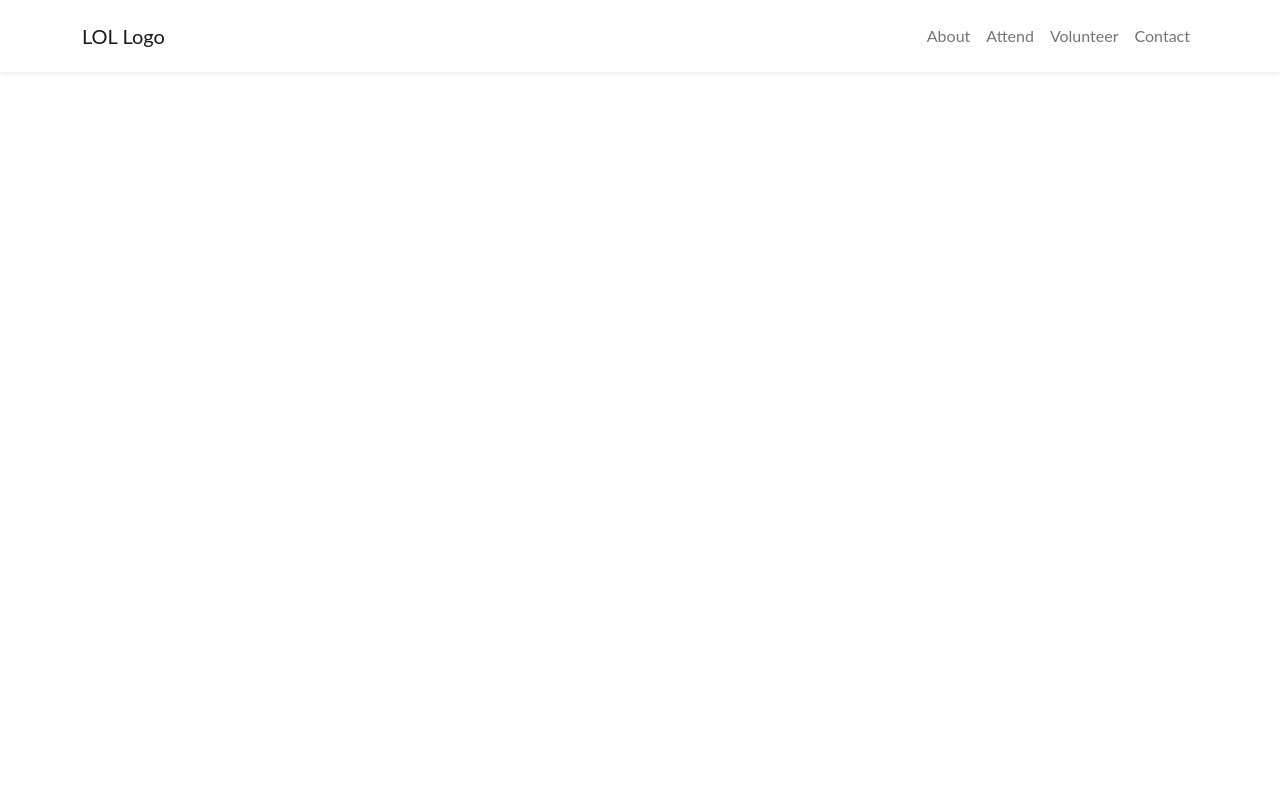
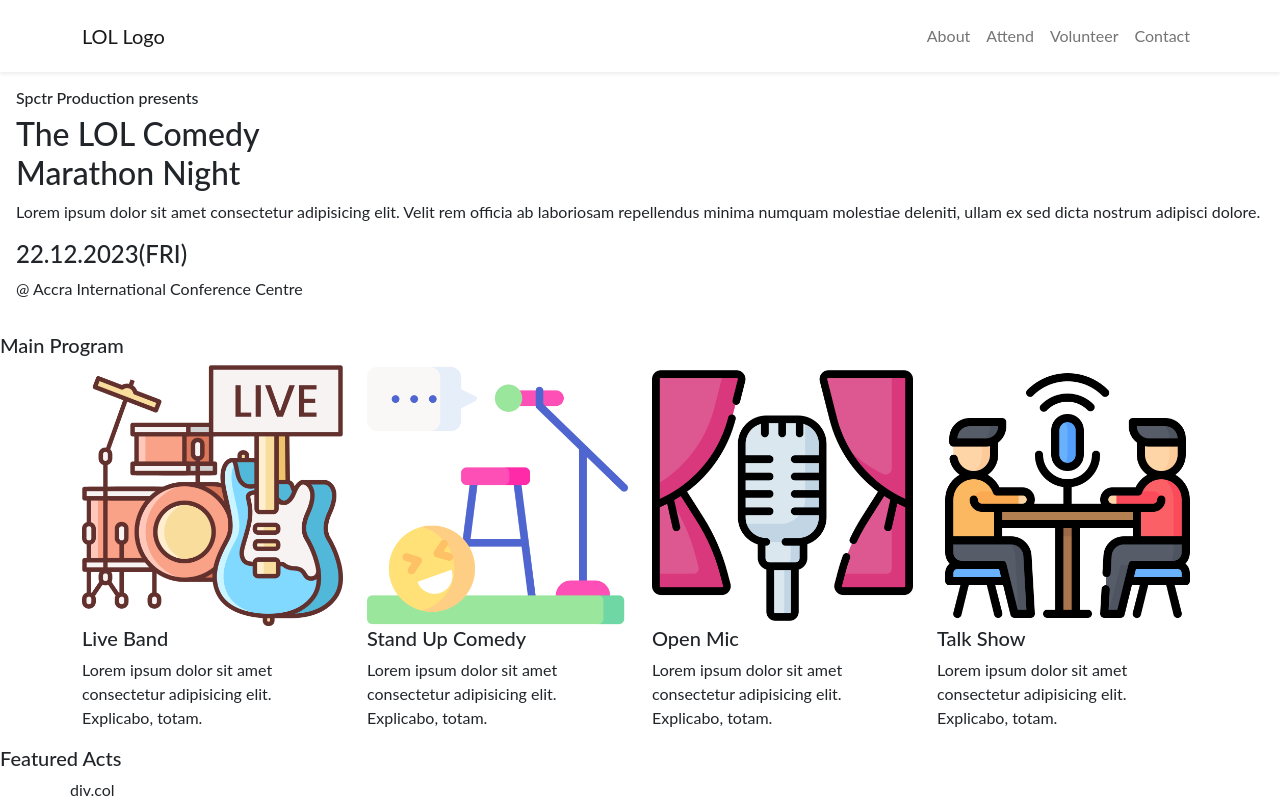
Before and after one commit to Baayeh/lol-concert, a website: page index.html in a window 1280 px wide. Drawn offline with nearby package versions, Linux system fonts and the light colour scheme; a web font is replaced by a local one.

Commit message:
Added the content for the program lists section

```diff
--- a/index.html
+++ b/index.html
@@ -40,7 +40,61 @@
           </div>
         </div>
       </nav>
+
+      <!-- Header Content -->
+      <section id="header-content" class="p-3">
+        <h6>Spctr Production presents</h6>
+        <h2>The LOL Comedy <br /> Marathon Night</h2>
+        <p>Lorem ipsum dolor sit amet consectetur adipisicing elit. Velit rem officia ab laboriosam repellendus minima numquam molestiae deleniti, ullam ex sed dicta nostrum adipisci dolore.</p>
+
+        <h4>22.12.2023(FRI)</h4>
+        <p>@ Accra International Conference Centre</p>
+      </section>
     </header>
+
+    <!-- Main Content -->
+    <main>
+      <!-- Programs Section -->
+      <section id="program">
+        <h5>Main Program</h5>
+
+        <div class="container program-list" role="list">
+          <div class="row">
+            <div class="col-sm-6 col-lg-3 list-item" role="listitem">
+              <img class="img-fluid" src="./assets/images/live-band.png" alt="A live band icon">
+              <h5>Live Band</h5>
+              <p>Lorem ipsum dolor sit amet consectetur adipisicing elit. Explicabo, totam.</p>
+            </div>
+            <div class="col-sm-6 col-lg-3 list-item" role="listitem">
+              <img class="img-fluid" src="./assets/images/comdey.png" alt="A live band icon">
+              <h5>Stand Up Comedy</h5>
+              <p>Lorem ipsum dolor sit amet consectetur adipisicing elit. Explicabo, totam.</p>
+            </div>
+            <div class="col-sm-6 col-lg-3 list-item" role="listitem">
+              <img class="img-fluid" src="./assets/images/open-mic.png" alt="A live band icon">
+              <h5>Open Mic</h5>
+              <p>Lorem ipsum dolor sit amet consectetur adipisicing elit. Explicabo, totam.</p>
+            </div>
+            <div class="col-sm-6 col-lg-3 list-item" role="listitem">
+              <img class="img-fluid" src="./assets/images/talk-show.png" alt="A live band icon">
+              <h5>Talk Show</h5>
+              <p>Lorem ipsum dolor sit amet consectetur adipisicing elit. Explicabo, totam.</p>
+            </div>
+          </div>
+        </div>
+      </section>
+
+      <!-- Featured List -->
+      <section id="featured-list">
+        <h5>Featured Acts</h5>
+
+        <div class="container featured-acts" role="list">
+          <div class="row">
+            div.col
+          </div>
+        </div>
+      </section>
+    </main>
   </section>
 
   <script src="https://cdnjs.cloudflare.com/ajax/libs/jquery/3.6.1/jquery.min.js" integrity="sha512-aVKKRRi/Q/YV+4mjoKBsE4x3H+BkegoM/em46NNlCqNTmUYADjBbeNefNxYV7giUp0VxICtqdrbqU7iVaeZNXA==" crossorigin="anonymous" referrerpolicy="no-referrer"></script>
```
Also changed, not shown: assets/images/comdey.png (added), assets/images/live-band.png (added), assets/images/open-mic.png (added), assets/images/talk-show.png (added).
